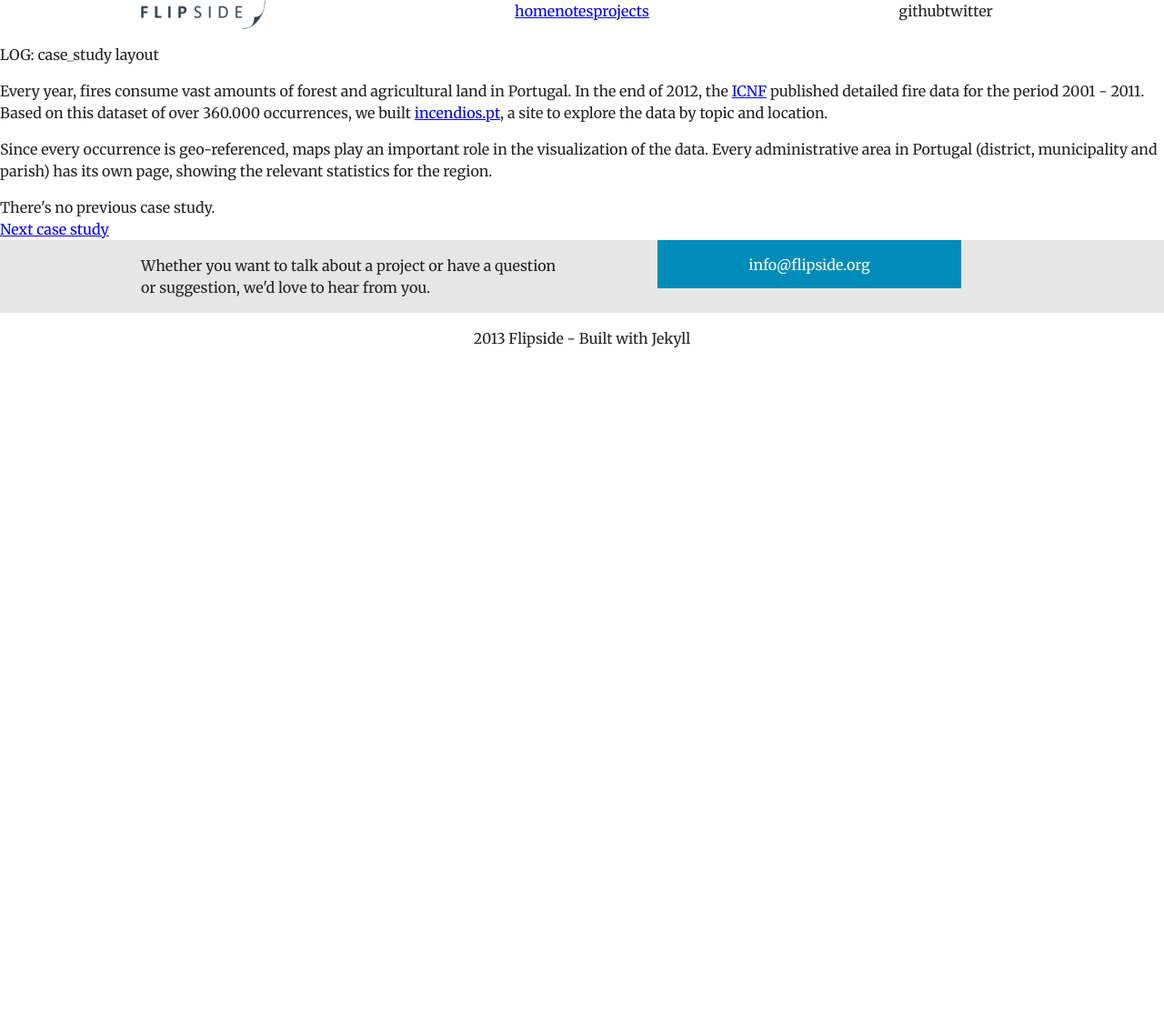
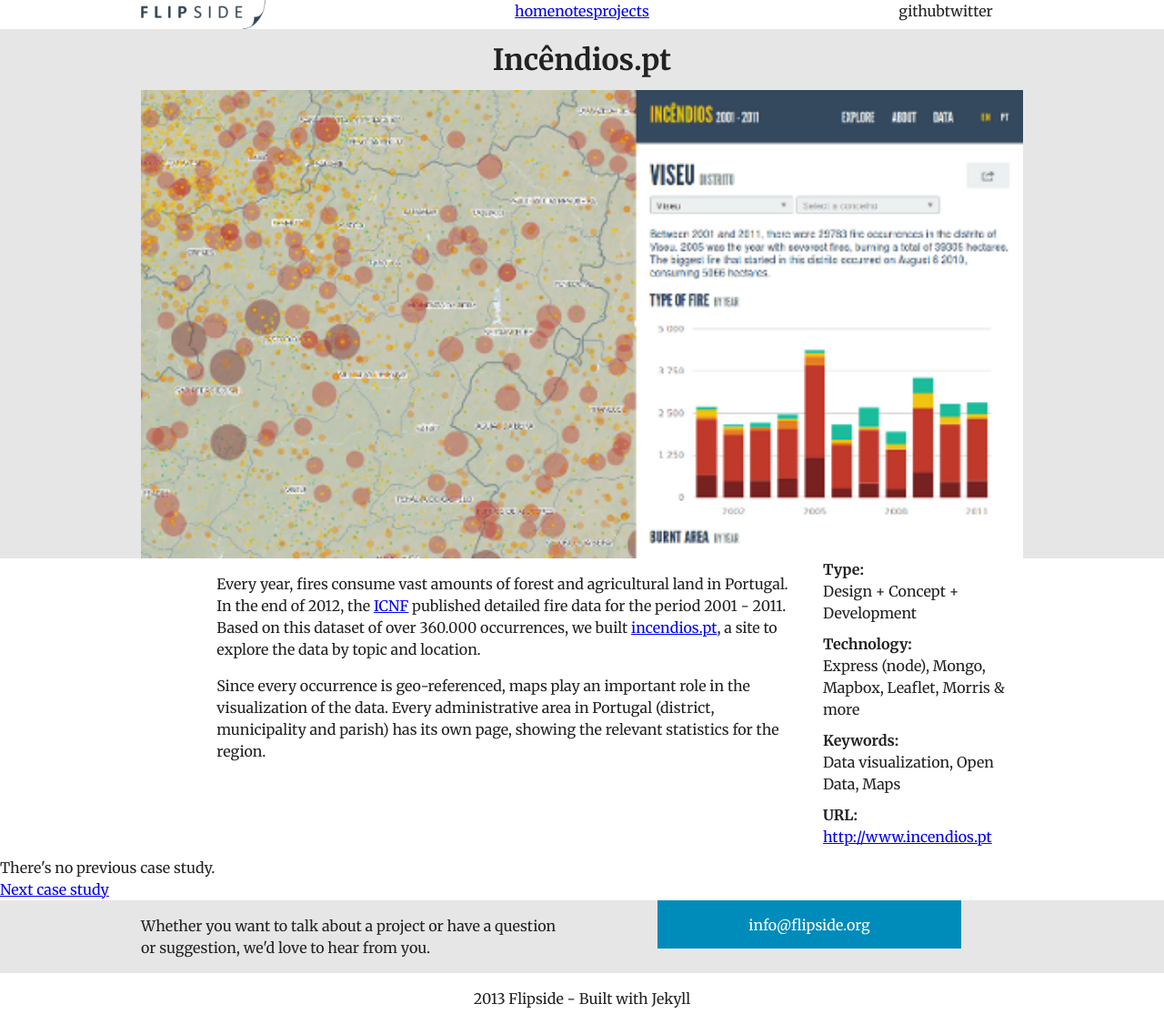
Before and after one commit to flipside-org/flipside.org, a Jekyll site: the page built from _posts/work/case_study/2013-07-02-Incendios.md, in a window 1280 px wide. Shown: the whole page at 91% size. Built offline with Jekyll 4.4.1, drawn with Linux system fonts in a browser that asks for light colours; before the commit the page ends 900 px from its top, so only the background shows below that.

Commit message:
Basic layout of the case study

```diff
--- a/_layouts/case_study.html
+++ b/_layouts/case_study.html
@@ -1,10 +1,47 @@
 ---
 layout: base
+twitter_card: true
+facebook_og: true
 ---
-<p>LOG: case_study layout</p>
-
-{{ content }}
-
+{% if page.featured_image %}
+<div class="banner">
+  <div class="row">
+      <h1>{{ page.title }}</h1>
+      <img src="/images/notes/{{ page.featured_image }}" class="featured" />
+    </div>
+</div>
+<div class="main-content">
+  <div class="row">
+    <article class="main">
+      {{ content }}
+    </article>
+{% else %}
+<div class="main-content">
+  <div class="row">
+    <article class="main">
+      <h1>{{ page.title }}</h1>
+      {{ content }}
+    </article>
+{% endif %}
+    <aside class="main">
+    {% if page.meta %}
+      <span class="label">Type:</span> <span class="value">{{ page.meta }}</span>
+    {% endif %}
+    {% if page.client %}
+      <span class="label">Client:</span> <span class="value">{{ page.client }}</span>
+    {% endif %}
+    {% if page.technology %}
+      <span class="label">Technology:</span> <span class="value">{{ page.technology }}</span>
+    {% endif %}
+    {% if page.keywords %}
+      <span class="label">Keywords:</span> <span class="value">{{ page.keywords }}</span>
+    {% endif %}
+    {% if page.project_link.href %}
+      <span class="label">URL:</span> <span class="value"><a href="{{ page.project_link.href }}">{{ page.project_link.href }}</a></span>
+    {% endif %}
+    </aside>
+  </div>
+</div>
 
 {% comment %}
   Navigation links for case studies can be rendered differently from notes
--- a/_layouts/note.html
+++ b/_layouts/note.html
@@ -9,7 +9,7 @@ facebook_og: true
 <div class="banner">
 	<div class="row">
     	<h1>{{ page.title }}</h1>
-    	<img src="/images/notes/{{ page.featured_image }}" />
+    	<img src="/images/notes/{{ page.featured_image }}" class="featured" />
     </div>
 </div>
 <div class="main-content">
@@ -17,8 +17,6 @@ facebook_og: true
 		<article class="main">
 			{{ content }}
 		</article>
-	</div>
-</div>
 {% else %}
 <div class="main-content">
 	<div class="row">
@@ -26,6 +24,6 @@ facebook_og: true
 			<h1>{{ page.title }}</h1>
 			{{ content }}
 		</article>
+{% endif %}
 	</div>
 </div>
-{% endif %}
--- a/_posts/work/case_study/2013-07-02-Incendios.md
+++ b/_posts/work/case_study/2013-07-02-Incendios.md
@@ -6,6 +6,7 @@ layout: case_study
 title: Incêndios.pt
 
 anchor: incendios
+featured_image: ../notes/incendios-pt_explore-location.png
 meta: Design + Concept + Development
 image: incendios-med.png
 technology: Express (node), Mongo, Mapbox, Leaflet, Morris & more
--- a/src/sass/_styles.scss
+++ b/src/sass/_styles.scss
@@ -5,3 +5,7 @@
 body {
 	line-height: $base-line-height;
 }
+
+span.label {
+	font-weight: bold;
+}
```
Also changed, not shown: src/sass/_layout.scss (+27 -0 lines), css/app.css.
